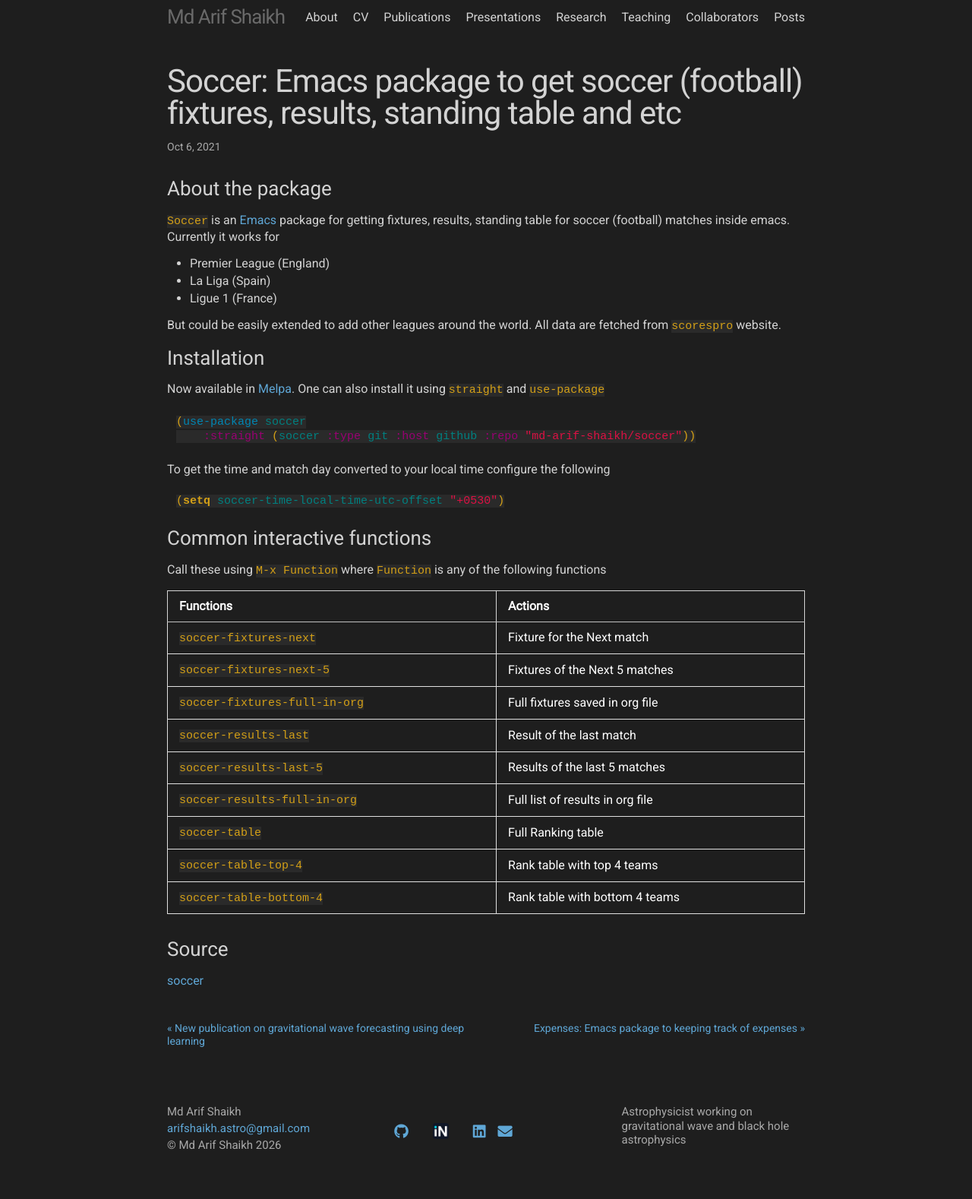
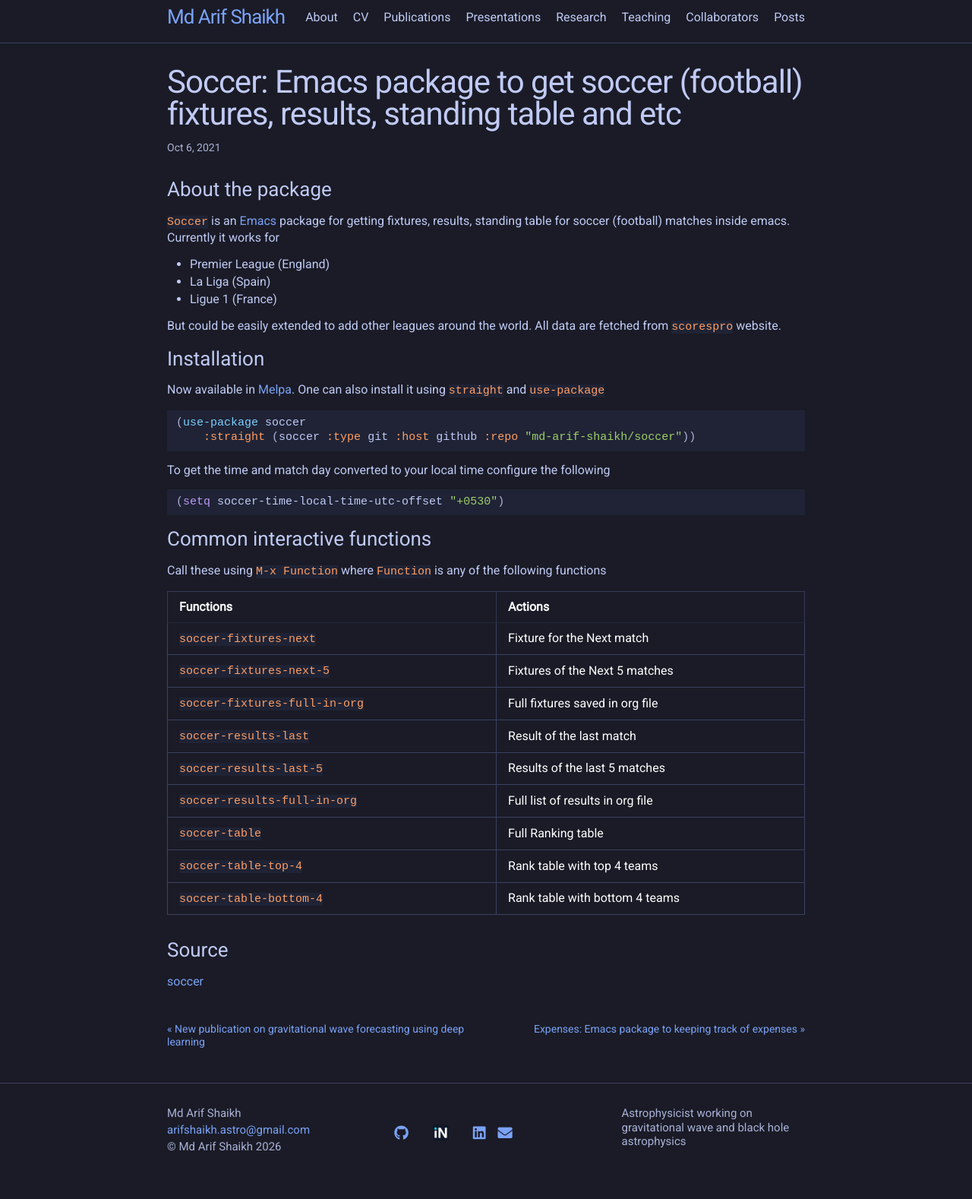
Before and after one commit to md-arif-shaikh/md-arif-shaikh.github.io, a Jekyll site: the page built from _posts/2021-10-06-soccer-announcement.md, in a window 1280 px wide. Shown: the whole page at 76% size. Built offline with Jekyll 4.4.1, drawn with Linux system fonts in a browser that asks for light colours; our own code applies the rules of GitHub Pages for plain Markdown files; comment, search, counter and statistics services are not loaded; a style sheet for code colours, icons or effects is not loaded.

Commit message:
add tokyo night theme

```diff
--- a/_layouts/default.html
+++ b/_layouts/default.html
@@ -17,9 +17,9 @@
 
   <script src="https://unpkg.com/vanilla-back-to-top@7.2.1/dist/vanilla-back-to-top.min.js"></script>
   <script>addBackToTop({
-  backgroundColor: '#ffda0c',
+  backgroundColor: '#7aa2f7',
   innerHTML: '<svg viewBox="0 0 24 24"><path d="M4 12l1.41 1.41L11 7.83V20h2V7.83l5.58 5.59L20 12l-8-8-8 8z"/></svg>',
-  textColor: '#96071f'
+  textColor: '#1a1b26'
 })</script>
   </body>
 
--- a/_sass/minima.scss
+++ b/_sass/minima.scss
@@ -19,19 +19,45 @@ $base-line-height: 1.25 !default;
 
 $spacing-unit:     30px !default;
 
-$text-color:       #D3D3D3 !default; // Light Gray for primary text
-$background-color: #1E1E1E !default; // Dark Gray for page background
-$brand-color:      #4682B4 !default; // Muted Blue for branding elements
-$link-color:       #5FA7D6 !default; // Lightened version of your brand color
-$link-hover-color: #7FC0EA !default; // even lighter on hover
-$link-active-color: #3D7FA3 !default; // slightly darker tint
+// ---- Tokyo Night (night) palette ----
+$tn-bg:            #1a1b26; // editor background
+$tn-bg-dark:       #16161e; // darker chrome (header/footer)
+$tn-bg-highlight:  #292e42; // selection / hover
+$tn-bg-float:      #1f2335; // cards, popups, code blocks
+$tn-border:        #3b4261; // borders / rules
+$tn-terminal-black:#414868;
+$tn-comment:       #565f89;
+$tn-fg:            #c0caf5; // primary text
+$tn-fg-dark:       #a9b1d6; // secondary text
+$tn-fg-gutter:     #3b4261;
+$tn-blue:          #7aa2f7;
+$tn-cyan:          #7dcfff;
+$tn-blue1:         #2ac3de;
+$tn-blue5:         #89ddff;
+$tn-blue6:         #b4f9f8;
+$tn-magenta:       #bb9af7;
+$tn-purple:        #9d7cd8;
+$tn-orange:        #ff9e64;
+$tn-yellow:        #e0af68;
+$tn-green:         #9ece6a;
+$tn-green1:        #73daca;
+$tn-teal:          #1abc9c;
+$tn-red:           #f7768e;
+$tn-red1:          #db4b4b;
 
-$grey-color:       #A9A9A9 !default; // Medium Gray for secondary elements
-$grey-color-light: #E0E0E0 !default; // Off-White for subtle highlights
-$grey-color-dark:  #696969 !default; // Darker Gray for muted elements
+$text-color:       $tn-fg !default;
+$background-color: $tn-bg !default;
+$brand-color:      $tn-blue !default;
+$link-color:       $tn-blue !default;
+$link-hover-color: $tn-cyan !default;
+$link-active-color: $tn-magenta !default;
 
-$code-color:       #D4A017 !default; // Soft Gold for code text
-$code-background:  #2A2A2A !default; // Slightly Lighter Dark Gray for code blocks
+$grey-color:       $tn-fg-dark !default;
+$grey-color-light: $tn-border !default;
+$grey-color-dark:  $tn-comment !default;
+
+$code-color:       $tn-orange !default;
+$code-background:  $tn-bg-float !default;
 
 $table-text-align: left !default;
 
--- a/_sass/minima/_layout.scss
+++ b/_sass/minima/_layout.scss
@@ -5,6 +5,7 @@
   /*border-top: 5px solid $grey-color-dark;
   border-bottom: 1px solid $grey-color-light;*/
   min-height: $spacing-unit * 1.865;
+  border-bottom: 1px solid $tn-border;
 
   // Positioning context for the mobile navigation icon
   position: relative;
@@ -20,7 +21,7 @@
 
   &,
   &:visited {
-    color: $grey-color-dark;
+    color: $tn-blue;
   }
 }
 
@@ -106,7 +107,7 @@
  * Site footer
  */
 .site-footer {
-  /*border-top: 1px solid $grey-color-light;*/
+  border-top: 1px solid $tn-border;
   padding: $spacing-unit 0;
 }
 
@@ -373,7 +374,7 @@ hr.research-bottom {
 
 .social-icons a:hover {
   transform: scale(1.1);
-  color: #61AFEF;
+  color: $tn-blue;
 }
 
 .inspirehep-icon {
@@ -394,7 +395,7 @@ hr.research-bottom {
 }
 
 .hero {
-  /*background-color: #282C34;*/
+  /*background-color: $tn-bg;*/
   padding: 0rem 0rem 2rem 0;
   color: white;
 }
@@ -413,7 +414,7 @@ hr.research-bottom {
   width: 200px;
   height: 200px;
   border-radius: 50%;
-  border: 3px solid #61AFEF;
+  border: 3px solid $tn-blue;
   object-fit: cover;
 }
 
@@ -424,7 +425,7 @@ hr.research-bottom {
 .hero-text h1 {
   font-size: 1.5rem;
   margin-bottom: 0.5rem;
-  color: #61AFEF;
+  color: $tn-blue;
 }
 
 .hero-text h2 {
@@ -440,7 +441,7 @@ hr.research-bottom {
 }
 
 .hero-text .affiliation a {
-  color: #61AFEF;
+  color: $tn-blue;
   text-decoration: none;
 }
 
@@ -456,8 +457,8 @@ hr.research-bottom {
 }
 
 .btn {
-  background-color: #61AFEF;
-  color: #282C34;
+  background-color: $tn-blue;
+  color: $tn-bg;
   padding: 0.6rem 0.75rem;
   border-radius: 8px;
   text-decoration: none;
@@ -466,18 +467,18 @@ hr.research-bottom {
 }
 
 .btn:hover {
-  background-color: #4FA2DB;
+  background-color: $tn-cyan;
 }
 
 .btn-outline {
   background-color: transparent;
-  color: #61AFEF;
-  border: 2px solid #61AFEF;
+  color: $tn-blue;
+  border: 2px solid $tn-blue;
 }
 
 .btn-outline:hover {
-  background-color: #61AFEF;
-  color: #282C34;
+  background-color: $tn-blue;
+  color: $tn-bg;
 }
 
 @media (max-width: 768px) {
@@ -506,8 +507,8 @@ hr.research-bottom {
 }
 
 .research-card {
-  background-color: #1e1e1e;
-  color: #ffffff;
+  background-color: $tn-bg-float;
+  color: $tn-fg;
   border-radius: 1rem;
   overflow: hidden;
   box-shadow: 0 4px 20px rgba(0, 0, 0, 0.4);
@@ -530,7 +531,7 @@ hr.research-bottom {
 
 .card-content h2 {
   font-size: 1.3rem;
-  color: #61AFEF;
+  color: $tn-blue;
   margin-bottom: 0.5rem;
 }
 
@@ -544,14 +545,14 @@ hr.research-bottom {
   margin-top: 1rem;
   font-size: 0.95rem;
   line-height: 1.4;
-  color: #dddddd;
+  color: $tn-fg-dark;
 }
 
 .read-more-btn {
   display: inline-block;
   margin-top: 1rem;
-  background-color: #61AFEF;
-  color: #282C34;
+  background-color: $tn-blue;
+  color: $tn-bg;
   padding: 0.5rem 1rem;
   border: none;
   border-radius: 0.5rem;
@@ -561,13 +562,13 @@ hr.research-bottom {
 }
 
 .read-more-btn:hover {
-  background-color: #4fa0db;
+  background-color: $tn-cyan;
 }
 
 .read-more-link {
   margin-left: 1rem;
   font-size: 0.9rem;
-  color: #ffffff;
+  color: $tn-fg;
   text-decoration: underline;
 }
 
@@ -582,13 +583,13 @@ hr.research-bottom {
 .paper-label,
 .collaborator-label {
   font-weight: bold;
-  color: #bbbbbb;
+  color: $tn-comment;
   margin-right: 0.5rem;
 }
 
 .paper-list a,
 .collaborator-list a {
-  color: #61AFEF;
+  color: $tn-blue;
   text-decoration: none;
 }
 
--- a/_sass/minima/_syntax-highlighting.scss
+++ b/_sass/minima/_syntax-highlighting.scss
@@ -1,71 +1,58 @@
 /**
- * Syntax highlighting styles
+ * Syntax highlighting styles — Tokyo Night
  */
 .highlight {
-  background: $background-color;
+  background: $tn-bg-float;
   @extend %vertical-rhythm;
 
   .highlighter-rouge & {
-    background: $background-color;
+    background: $tn-bg-float;
   }
 
-  .c     { color: #998; font-style: italic } // Comment
-  .err   { color: #a61717; background-color: #e3d2d2 } // Error
-  .k     { font-weight: bold } // Keyword
-  .o     { font-weight: bold } // Operator
-  .cm    { color: #998; font-style: italic } // Comment.Multiline
-  .cp    { color: #999; font-weight: bold } // Comment.Preproc
-  .c1    { color: #998; font-style: italic } // Comment.Single
-  .cs    { color: #999; font-weight: bold; font-style: italic } // Comment.Special
-  .gd    { color: #000; background-color: #fdd } // Generic.Deleted
-  .gd .x { color: #000; background-color: #faa } // Generic.Deleted.Specific
-  .ge    { font-style: italic } // Generic.Emph
-  .gr    { color: #a00 } // Generic.Error
-  .gh    { color: #999 } // Generic.Heading
-  .gi    { color: #000; background-color: #dfd } // Generic.Inserted
-  .gi .x { color: #000; background-color: #afa } // Generic.Inserted.Specific
-  .go    { color: #888 } // Generic.Output
-  .gp    { color: #555 } // Generic.Prompt
-  .gs    { font-weight: bold } // Generic.Strong
-  .gu    { color: #aaa } // Generic.Subheading
-  .gt    { color: #a00 } // Generic.Traceback
-  .kc    { font-weight: bold } // Keyword.Constant
-  .kd    { font-weight: bold } // Keyword.Declaration
-  .kp    { font-weight: bold } // Keyword.Pseudo
-  .kr    { font-weight: bold } // Keyword.Reserved
-  .kt    { color: #458; font-weight: bold } // Keyword.Type
-  .m     { color: #099 } // Literal.Number
-  .s     { color: #d14 } // Literal.String
-  .na    { color: #008080 } // Name.Attribute
-  .nb    { color: #0086B3 } // Name.Builtin
-  .nc    { color: #458; font-weight: bold } // Name.Class
-  .no    { color: #008080 } // Name.Constant
-  .ni    { color: #800080 } // Name.Entity
-  .ne    { color: #900; font-weight: bold } // Name.Exception
-  .nf    { color: #900; font-weight: bold } // Name.Function
-  .nn    { color: #555 } // Name.Namespace
-  .nt    { color: #000080 } // Name.Tag
-  .nv    { color: #008080 } // Name.Variable
-  .ow    { font-weight: bold } // Operator.Word
-  .w     { color: #bbb } // Text.Whitespace
-  .mf    { color: #099 } // Literal.Number.Float
-  .mh    { color: #099 } // Literal.Number.Hex
-  .mi    { color: #099 } // Literal.Number.Integer
-  .mo    { color: #099 } // Literal.Number.Oct
-  .sb    { color: #d14 } // Literal.String.Backtick
-  .sc    { color: #d14 } // Literal.String.Char
-  .sd    { color: #d14 } // Literal.String.Doc
-  .s2    { color: #d14 } // Literal.String.Double
-  .se    { color: #d14 } // Literal.String.Escape
-  .sh    { color: #d14 } // Literal.String.Heredoc
-  .si    { color: #d14 } // Literal.String.Interpol
-  .sx    { color: #d14 } // Literal.String.Other
-  .sr    { color: #009926 } // Literal.String.Regex
-  .s1    { color: #d14 } // Literal.String.Single
-  .ss    { color: #990073 } // Literal.String.Symbol
-  .bp    { color: #999 } // Name.Builtin.Pseudo
-  .vc    { color: #008080 } // Name.Variable.Class
-  .vg    { color: #008080 } // Name.Variable.Global
-  .vi    { color: #008080 } // Name.Variable.Instance
-  .il    { color: #099 } // Literal.Number.Integer.Long
+  .c, .cm, .c1, .cd { color: $tn-comment; font-style: italic } // Comment
+  .cp    { color: $tn-magenta } // Comment.Preproc
+  .cs    { color: $tn-comment; font-weight: bold; font-style: italic } // Comment.Special
+  .err   { color: $tn-red1; background-color: transparent } // Error
+
+  .gd    { color: $tn-red; background-color: rgba(247, 118, 142, 0.12) } // Generic.Deleted
+  .gd .x { color: $tn-red; background-color: rgba(247, 118, 142, 0.22) }
+  .ge    { font-style: italic }
+  .gr    { color: $tn-red1 } // Generic.Error
+  .gh    { color: $tn-blue; font-weight: bold } // Generic.Heading
+  .gi    { color: $tn-green; background-color: rgba(158, 206, 106, 0.12) } // Generic.Inserted
+  .gi .x { color: $tn-green; background-color: rgba(158, 206, 106, 0.22) }
+  .go    { color: $tn-fg-dark } // Generic.Output
+  .gp    { color: $tn-comment } // Generic.Prompt
+  .gs    { font-weight: bold }
+  .gu    { color: $tn-blue1; font-weight: bold } // Generic.Subheading
+  .gt    { color: $tn-red1 } // Generic.Traceback
+
+  .k, .kc, .kd, .kn, .kp, .kr { color: $tn-magenta } // Keyword
+  .kt    { color: $tn-blue1 } // Keyword.Type
+
+  .m, .mf, .mh, .mi, .mo, .il { color: $tn-orange } // Literal.Number
+
+  .s, .sb, .sc, .sd, .s2, .sh, .s1 { color: $tn-green } // Literal.String
+  .se    { color: $tn-magenta } // String.Escape
+  .si    { color: $tn-blue5 } // String.Interpol
+  .sx    { color: $tn-green } // String.Other
+  .sr    { color: $tn-green1 } // String.Regex
+  .ss    { color: $tn-orange } // String.Symbol
+
+  .na    { color: $tn-green1 } // Name.Attribute
+  .nb, .bp { color: $tn-cyan } // Name.Builtin
+  .nc    { color: $tn-yellow } // Name.Class
+  .no    { color: $tn-orange } // Name.Constant
+  .ni    { color: $tn-magenta } // Name.Entity
+  .ne    { color: $tn-red } // Name.Exception
+  .nf    { color: $tn-blue } // Name.Function
+  .nl    { color: $tn-blue5 } // Name.Label
+  .nn    { color: $tn-yellow } // Name.Namespace
+  .nt    { color: $tn-red } // Name.Tag
+  .nv, .vc, .vg, .vi { color: $tn-fg } // Name.Variable
+  .py    { color: $tn-fg }
+
+  .o, .ow { color: $tn-blue5 } // Operator
+  .p     { color: $tn-fg-dark } // Punctuation
+  .w     { color: $tn-fg-gutter } // Text.Whitespace
 }
```
